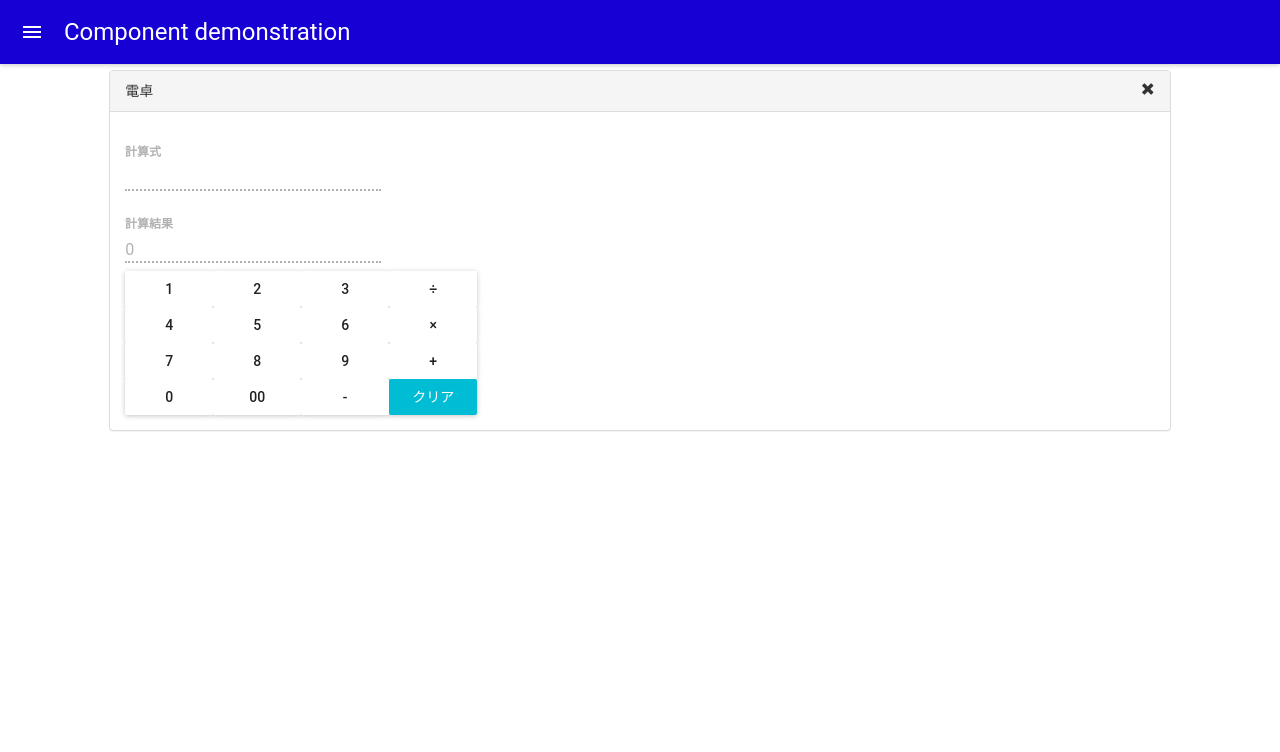
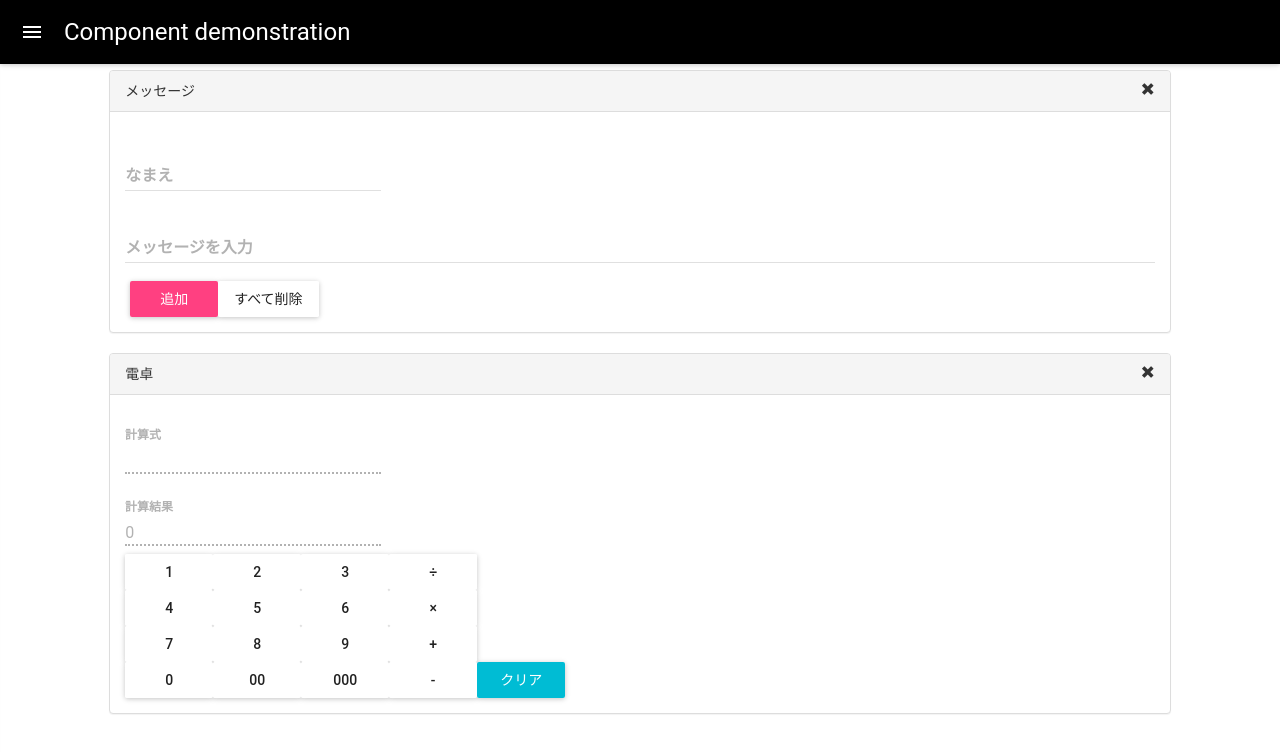
Before and after one commit to tanishida/react, a React app: page / in a window 1280 px wide. Shown: the top 752 px of the page. Built offline with nearby package versions, Linux system fonts and the light colour scheme; what react-tap-event-plugin would draw is missing.

Commit message:
チャット機能を作成（画面のみ）

```diff
--- a/package.json
+++ b/package.json
@@ -38,6 +38,7 @@
     "babel-preset-react": "6.24.1",
     "material-ui": "^0.20.2",
     "react-tap-event-plugin": "^3.0.3",
+    "redux-saga": "^1.1.3",
     "webpack-cli": "2.1.2",
     "webpack-dev-server": "3.1.7"
   },
--- a/src/actionTypes/index.jsx
+++ b/src/actionTypes/index.jsx
@@ -8,6 +8,7 @@ export const TEXT_SET = 'TEXT_SET';
 export const TEXT_ADD = 'TEXT_ADD';
 export const TEXT_DELETE = 'TEXT_DELETE';
 export const FORM_DELETE = 'FORM_DELETE';
+export const NAME_SET = 'NAME_SET';
 // 電卓
 export const INPUT_NUMBER = 'INPUT_NUMBER';
 export const CALCUL_LOGIC = 'CALCUL_LOGIC';
@@ -15,3 +16,5 @@ export const DELETE_NUMBER = 'DELETE_NUMBER';
 // ナビゲーションバー
 export const INPUT_TEXT_TOGGLE = 'INPUT_TEXT_TOGGLE';
 export const CALUCLOTOR_TOGGLE = 'CALUCLOTOR_TOGGLE';
+// ボディ
+export const BODY_TOGGLE = 'BODY_TOGGLE';
--- a/src/actions/index.jsx
+++ b/src/actions/index.jsx
@@ -25,10 +25,11 @@ function setAction(val) {
   };
 }
 
-function addAction(text) {
+function addAction(text, name) {
   return {
     type: types.TEXT_ADD,
-    text
+    text,
+    name
   };
 }
 
@@ -77,6 +78,19 @@ function calculatorToggleAction() {
   };
 }
 
+function bodyToggleAction() {
+  return {
+    type: types.BODY_TOGGLE
+  };
+}
+
+function setNameAction(name) {
+  return {
+    type: types.NAME_SET,
+    name
+  }
+}
+
 const CounterActions = {
   increment,
   decrement,
@@ -89,7 +103,9 @@ const CounterActions = {
   calculLogicAcrion,
   deleteNumberAction,
   inputTextToggleAction,
-  calculatorToggleAction
+  calculatorToggleAction,
+  bodyToggleAction,
+  setNameAction
 
 };
 
--- a/src/component/Body.jsx
+++ b/src/component/Body.jsx
@@ -17,7 +17,14 @@ class Body extends React.Component {
           <Col xs={2}></Col>
           <Col xs={8}>
               <Panel>
-                <Panel.Heading>sampleかうんたー</Panel.Heading>
+                <Panel.Heading>
+                  sampleカウンター
+                  <span class="glyphicon glyphicon-remove"
+                    style={{float: 'right'}}
+                    title={'閉じる'}
+                    onClick={() => this.props.actions.bodyToggleAction()}
+                  />
+                </Panel.Heading>
                 <Panel.Body>
                   <h2>{this.props.reducer.value}</h2>
                   <Button onClick={this.props.actions.increment}>増加</Button>
@@ -31,7 +38,14 @@ class Body extends React.Component {
           <Col xs={2}></Col>
           <Col xs={8}>
             <Panel>
-              <Panel.Heading>sampleだいあろぐ</Panel.Heading>
+              <Panel.Heading>
+                sampleダイアログ
+                <span class="glyphicon glyphicon-remove"
+                  style={{float: 'right'}}
+                  title={'閉じる'}
+                  onClick={() => this.props.actions.bodyToggleAction()}
+                />
+              </Panel.Heading>
               <Panel.Body>
                 <h4>material UI</h4>
                 <RaisedButton label={'開く'} onClick={() => this.props.actions.dialogAction()} />
--- a/src/component/Calculator.jsx
+++ b/src/component/Calculator.jsx
@@ -16,7 +16,7 @@ class Calculator extends React.Component {
         '7','8','9','+'
       ],
       buttonModule4: [
-        '0', '00','-'
+        '0', '00', '000','-'
       ]
     }
   }
--- a/src/component/InputText.jsx
+++ b/src/component/InputText.jsx
@@ -1,7 +1,7 @@
 import React from 'react';
 import RenderList from './RenderList';
 import {Row, Col, Panel} from 'react-bootstrap';
-import {TextField, RaisedButton} from 'material-ui';
+import {TextField, RaisedButton, Snackbar} from 'material-ui';
 
 class InputText extends React.Component {
   constructor() {
@@ -12,15 +12,19 @@ class InputText extends React.Component {
     }
   }
   onChangeText(e) {
-    this.setState({
-      text: e.target.value
-    })
     this.props.actions.setAction(e.target.value);
   }
+  onChangeName(e) {
+    this.props.actions.setNameAction(e.target.value);
+  }
   onAddText() {
+    const formName = this.props.inputTextReducer.name;
     const formValue = this.props.inputTextReducer.text;
+    if (formName === '') {
+      return;
+    }
     if (formValue !== '' && formValue !== undefined) {
-      this.props.actions.addAction(formValue);
+      this.props.actions.addAction(formValue, formName);
       this.props.actions.formDeleteAction();
     }
   }
@@ -32,7 +36,7 @@ class InputText extends React.Component {
     if (e.keyCode === ENTER) {
       this.onAddText();
     }
-}
+  }
   render() {
     return (
       <div>
@@ -41,7 +45,7 @@ class InputText extends React.Component {
           <Col xs={10}>
             <Panel>
               <Panel.Heading>
-                TODO
+                メッセージ
                 <span class="glyphicon glyphicon-remove"
                   style={{float: 'right'}}
                   title={'閉じる'}
@@ -50,11 +54,19 @@ class InputText extends React.Component {
               </Panel.Heading>
               <Panel.Body>
                 <TextField
-                  label="name"
+                  required
+                  id="name"
+                  value={this.props.inputTextReducer.name}
+                  onChange={e => this.onChangeName(e)}
+                  floatingLabelText="なまえ"
+                  margin="normal"
+                />
+                <TextField
+                  label="input"
                   value={this.props.inputTextReducer.text}
                   onChange={e => this.onChangeText(e)}
                   hintText="入力"
-                  floatingLabelText="TODOリストを追加"
+                  floatingLabelText="メッセージを入力"
                   fullWidth={true}
                   onKeyDown={e => this.onEnter(e)}
                 />
--- a/src/component/NavBar.jsx
+++ b/src/component/NavBar.jsx
@@ -2,6 +2,7 @@ import React from 'react';
 import {AppBar, MenuItem, Drawer} from 'material-ui';
 import InputText from './InputText';
 import Calculator from './Calculator';
+import Body from './Body';
 
 class NavBar extends React.Component {
   constructor() {
@@ -19,6 +20,7 @@ class NavBar extends React.Component {
   render() {
     let inputText = this.props.navBarReducer.isOpenInputText ? <InputText {...this.props} /> : '';
     let calculator = this.props.navBarReducer.isOpenCalculator ? <Calculator {...this.props} /> : '';
+    let body = this.props.navBarReducer.isOpenBody ? <Body {...this.props} /> : '';
     return (
       <div>
         <Drawer
@@ -31,17 +33,19 @@ class NavBar extends React.Component {
                 aria-hidden={false}
                 onClick={() => this.handleToggle()}>
           </span>
-          <MenuItem onClick={() => this.props.actions.inputTextToggleAction()} disabled={this.props.navBarReducer.isOpenInputText}>TODO</MenuItem>
+          <MenuItem onClick={() => this.props.actions.inputTextToggleAction()} disabled={this.props.navBarReducer.isOpenInputText}>メッセージ</MenuItem>
           <MenuItem onClick={() => this.props.actions.calculatorToggleAction()} disabled={this.props.navBarReducer.isOpenCalculator}>電卓</MenuItem>
+          <MenuItem onClick={() => this.props.actions.bodyToggleAction()} disabled={this.props.navBarReducer.isOpenBody}>サンプル</MenuItem>
         </Drawer>
         <AppBar
           title="Component demonstration"
           onLeftIconButtonClick={() => this.handleToggle()}
-          style={{position: 'fixed', top: 0, backgroundColor: 'rgb(23, 0, 212)'}}>
+          style={{position: 'fixed', top: 0, backgroundColor: 'rgb(0, 0, 0)'}}>
         </AppBar>
         <div style={{marginTop: 70}}>
           {inputText}
           {calculator}
+          {body}
         </div>
       </div>
     );
--- a/src/component/RenderList.jsx
+++ b/src/component/RenderList.jsx
@@ -12,8 +12,8 @@ class RenderList extends React.Component {
     return (
       <div style={this.styles}>
         {
-          items.map((index, item) => {
-            return <div>{item}．{index}</div>
+          items.map(item => {
+            return <div>{item.name}：{item.value}</div>
           })
         }
       </div>
--- a/src/reducer/inputTextReducer.jsx
+++ b/src/reducer/inputTextReducer.jsx
@@ -2,7 +2,8 @@ import * as types from '../actionTypes/index';
 
 const initialState = {
   text: '',
-  list: ['TODOリスト']
+  list: [],
+  name: ''
 };
 
 export default function inputTextReducer(state = initialState, action) {
@@ -10,22 +11,32 @@ export default function inputTextReducer(state = initialState, action) {
     case types.TEXT_SET:
       return {
         text: action.val,
-        list: state.list
+        list: state.list,
+        name: state.name
       };
     case types.TEXT_ADD:
       return {
         text: state.text,
-        list: state.list.concat([action.text])
+        list: state.list.concat([{'name': action.name, 'value': action.text}]),
+        name: state.name
       };
     case types.TEXT_DELETE:
       return {
         text: '',
-          list: initialState.list
+        list: initialState.list,
+        name: state.name
       };
     case types.FORM_DELETE:
       return {
         text: '',
-      list: state.list
+        list: state.list,
+        name: state.name
+      };
+    case types.NAME_SET:
+      return {
+        text: state.val,
+        list: state.list,
+        name: action.name
       };
     default:
     return state;
--- a/src/reducer/navBarReducer.jsx
+++ b/src/reducer/navBarReducer.jsx
@@ -1,8 +1,9 @@
 import * as types from '../actionTypes/index';
 
 const initialState = {
-  isOpenInputText: false,
-  isOpenCalculator: true
+  isOpenInputText: true,
+  isOpenCalculator: true,
+  isOpenBody: false
 };
 
 export default function navBarReducer(state = initialState, action) {
@@ -10,12 +11,20 @@ export default function navBarReducer(state = initialState, action) {
     case types.INPUT_TEXT_TOGGLE:
       return {
         isOpenInputText: !state.isOpenInputText,
-        isOpenCalculator: state.isOpenCalculator
+        isOpenCalculator: state.isOpenCalculator,
+        isOpenBody: state.isOpenBody
       };
     case types.CALUCLOTOR_TOGGLE:
       return {
         isOpenInputText: state.isOpenInputText,
-        isOpenCalculator: !state.isOpenCalculator
+        isOpenCalculator: !state.isOpenCalculator,
+        isOpenBody: state.isOpenBody
+      };
+    case types.BODY_TOGGLE:
+      return {
+        isOpenInputText: state.isOpenInputText,
+        isOpenCalculator: state.isOpenCalculator,
+        isOpenBody: !state.isOpenBody
       };
     default:
     return state;
```
Also changed, not shown: 2 other files (tests, documents, lock files or other folders). Lines whose indentation alone changed are shown as unchanged.
